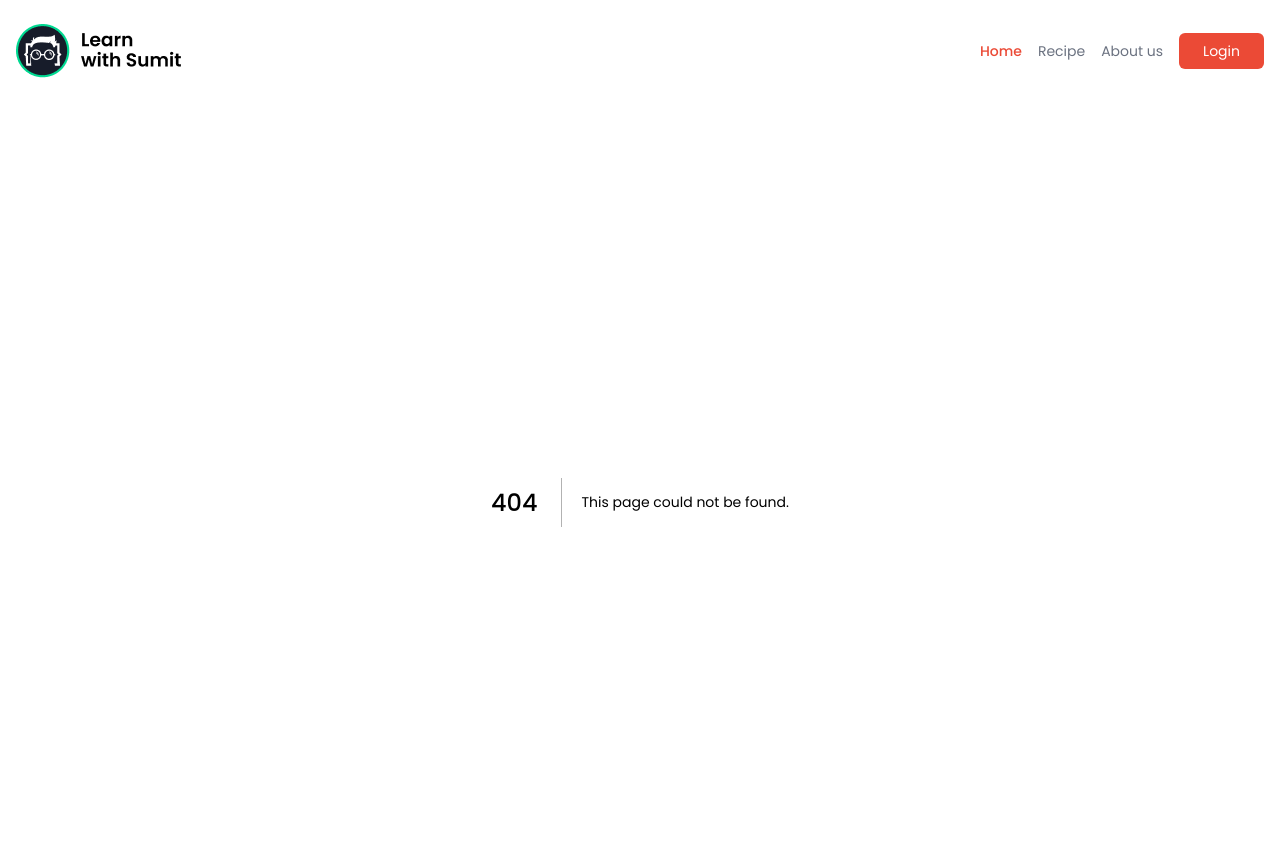
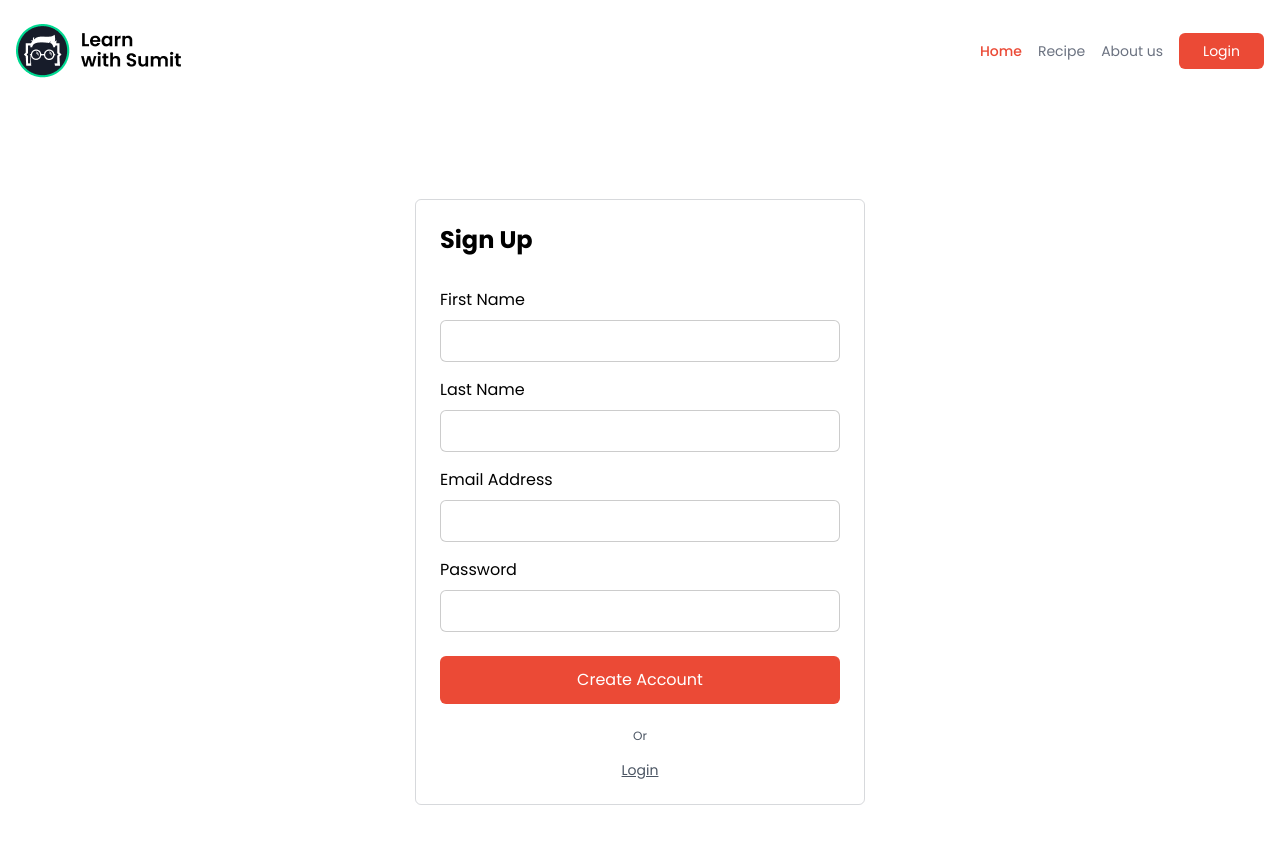
Before and after one commit to aansourav/Khana-Khazana, a Next.js app: page /register in a window 1280 px wide. Before the commit this address had no page. Shown: the top 844 px of the page. Built offline with nearby package versions, Linux system fonts and the light colour scheme.

Commit message:
Login Register Page Added

```diff
--- /dev/null
+++ b/app/components/Login.jsx
@@ -0,0 +1,38 @@
+import Link from "next/link";
+
+const Login = () => {
+    return (
+        <div className="max-w-[450px] w-full mx-auto p-6 border border-gray-700/20 rounded-md">
+            <h4 className="font-bold text-2xl">Sign in</h4>
+            <form className="login-form">
+                <div>
+                    <label htmlFor="email">Email Address</label>
+                    <input type="email" name="email" id="email" />
+                </div>
+
+                <div>
+                    <label htmlFor="password">Password</label>
+                    <input type="password" name="password" id="password" />
+                </div>
+
+                <button
+                    type="submit"
+                    className="bg-[#eb4a36] py-3 rounded-md text-white w-full mt-4"
+                >
+                    Login
+                </button>
+            </form>
+
+            <p className="text-center text-xs text-gray-600">Or</p>
+
+            <Link
+                href="/register"
+                className="underline text-sm mx-auto block text-gray-600 mt-4 text-center"
+            >
+                Create New Account
+            </Link>
+        </div>
+    );
+};
+
+export default Login;
--- /dev/null
+++ b/app/components/Register.jsx
@@ -0,0 +1,47 @@
+import Link from "next/link";
+
+const Register = () => {
+    return (
+        <div className="max-w-[450px] w-full mx-auto p-6 border border-gray-700/20 rounded-md">
+            <h4 className="font-bold text-2xl">Sign Up</h4>
+            <form className="login-form">
+                <div>
+                    <label htmlFor="fname">First Name</label>
+                    <input type="text" name="fname" id="fname" />
+                </div>
+
+                <div>
+                    <label htmlFor="lname">Last Name</label>
+                    <input type="text" name="lname" id="lname" />
+                </div>
+                <div>
+                    <label htmlFor="email">Email Address</label>
+                    <input type="email" name="email" id="email" />
+                </div>
+
+                <div>
+                    <label htmlFor="password">Password</label>
+                    <input type="password" name="password" id="password" />
+                </div>
+
+                <button
+                    type="submit"
+                    className="bg-[#eb4a36] py-3 rounded-md text-white w-full mt-4"
+                >
+                    Create Account
+                </button>
+            </form>
+
+            <p className="text-center text-xs text-gray-600">Or</p>
+
+            <Link
+                href="login"
+                className="underline text-sm mx-auto block text-gray-600 mt-4 text-center"
+            >
+                Login
+            </Link>
+        </div>
+    );
+};
+
+export default Register;
--- /dev/null
+++ b/app/login/page.js
@@ -0,0 +1,13 @@
+import Login from "../components/Login";
+
+const LoginPage = () => {
+    return (
+        <main className="">
+            <section className="h-screen grid place-items-center">
+                <Login />
+            </section>
+        </main>
+    );
+};
+
+export default LoginPage;
--- /dev/null
+++ b/app/register/page.js
@@ -0,0 +1,13 @@
+import Register from "../components/Register";
+
+const RegisterPage = () => {
+    return (
+        <main className="">
+            <section className="h-screen grid place-items-center">
+                <Register />
+            </section>
+        </main>
+    );
+};
+
+export default RegisterPage;
```
